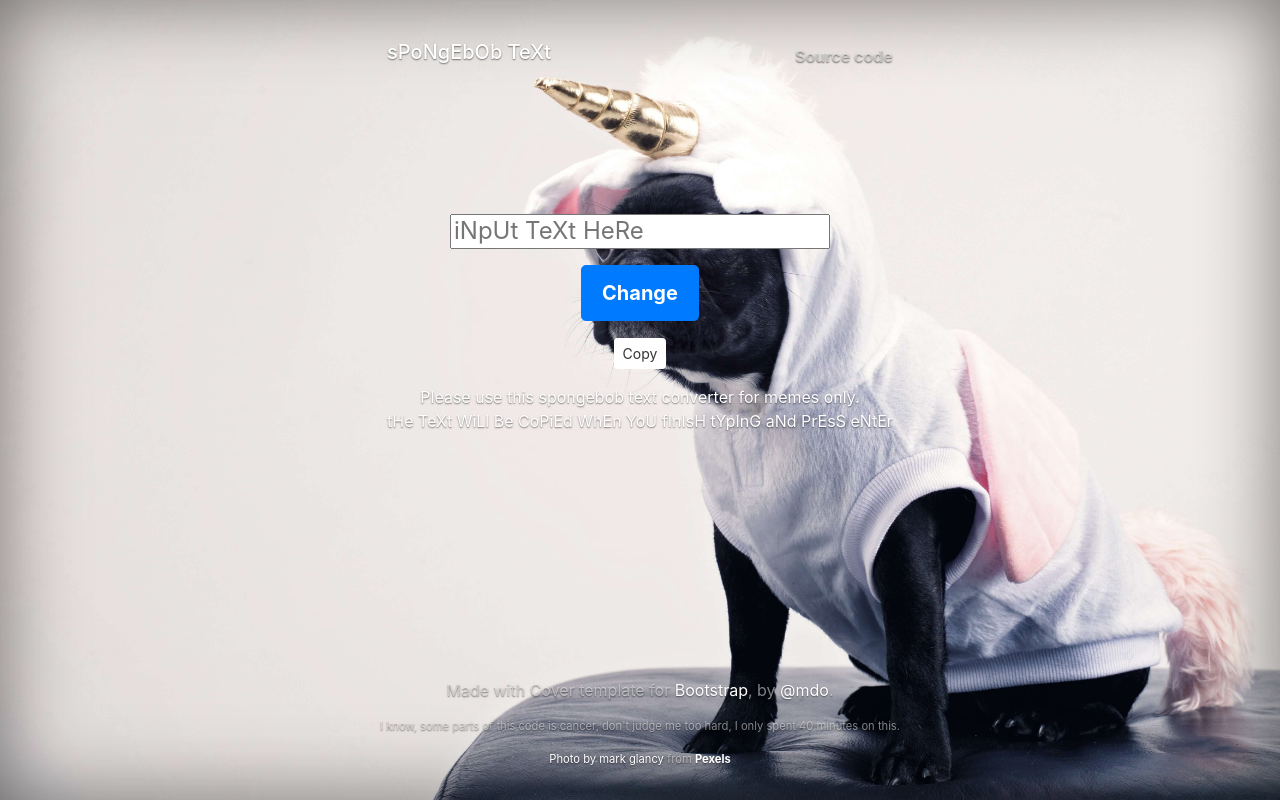
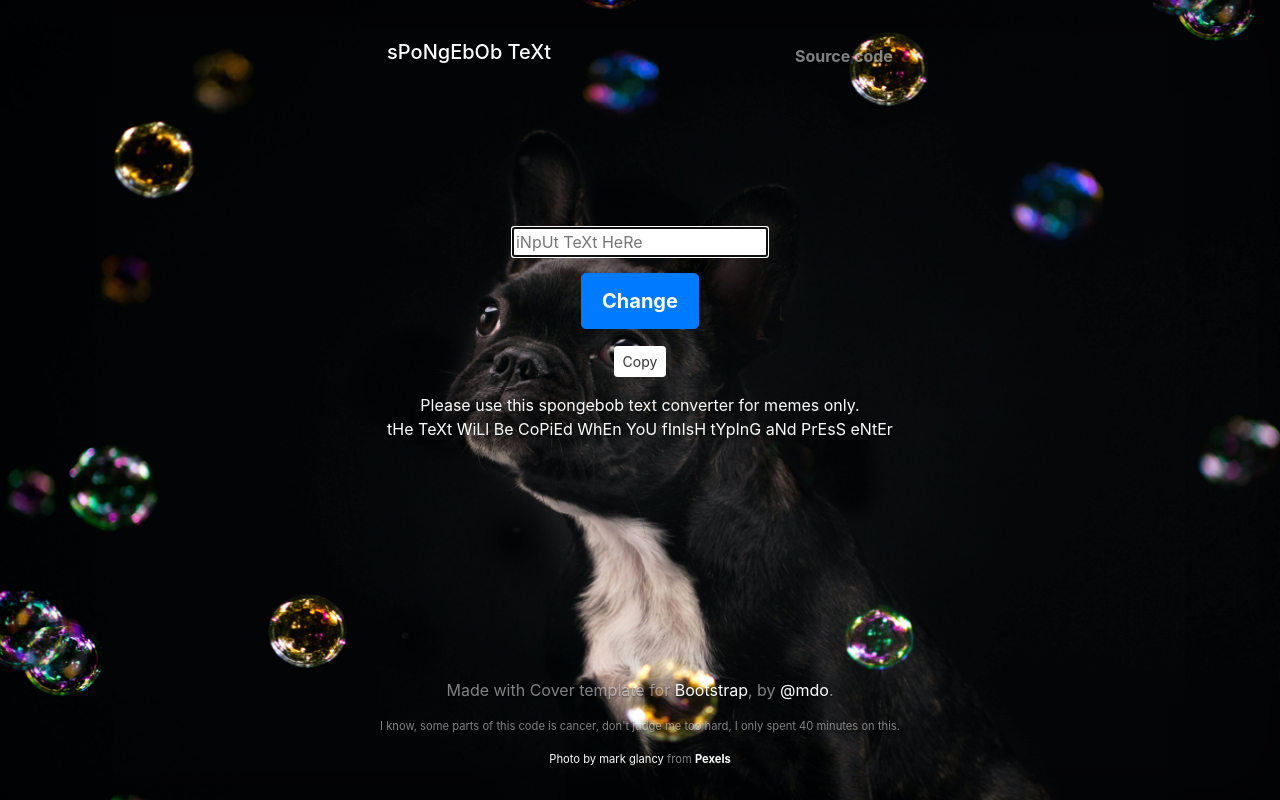
Before and after one commit to limxingzhi/sb-text, a plain HTML site: page index.html in a window 1280 px wide. Drawn offline with nearby package versions, Linux system fonts and the light colour scheme.

Commit message:
Updated to focus input at start

```diff
--- a/app.js
+++ b/app.js
@@ -10,6 +10,7 @@ var app = new Vue({
   methods: {
     convertText: function () {
       this.stringText = spongebobConvert(this.stringText)
+      this.copyName();
     },
     copyName: function () {
       copyText(this.stringText);
@@ -39,13 +40,17 @@ function enableButton() {
   convertBtn.classList.remove('disabled');
 }
 
+function loadBackground() {
+  document.body.style.backgroundImage = "url('assets/pexels-dog-dark.jpg')";
+}
 
-function loadBackground() {
-  document.body.style.backgroundImage = "url('assets/pexels-unicorn-dog.jpg')";
+function focusInput() {
+  document.getElementById('stringInput').focus();
 }
 
 (() => {
   enableButton();
+  focusInput();
   loadBackground();
 }).bind(this)();
 
--- a/index.html
+++ b/index.html
@@ -22,7 +22,7 @@
     </header>
 
     <main role="main" class="inner cover" id="app">
-      <h4 class="cover-heading" id="character-name"><input v-model="stringText" v-on:keyup.enter="copyName" v-on:keydown.enter="convertText" placeholder="iNpUt TeXt HeRe"></h4>
+      <input v-model="stringText" v-on:keyup.enter="copyName" v-on:keydown.enter="convertText" placeholder="iNpUt TeXt HeRe" id="stringInput">
       <p class="lead">
         <button id="convert-btn" v-on:click="convertText" class="btn btn-lg btn-primary disabled">Change</button>
       </p>
--- a/styles/cover.css
+++ b/styles/cover.css
@@ -31,6 +31,10 @@ body {
 
   background-repeat: round;
   background-size: contain;
+}
+
+#stringInput {
+  margin: 1em 0;
 }
 
 body {
```
Also changed, not shown: assets/pexels-dog-dark.jpg (added).
